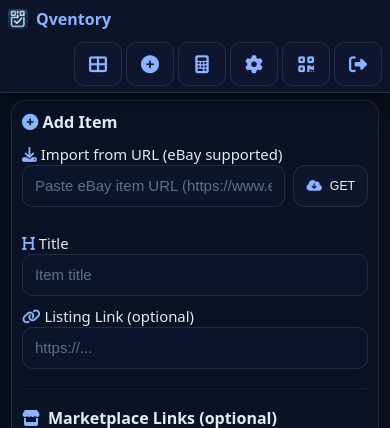
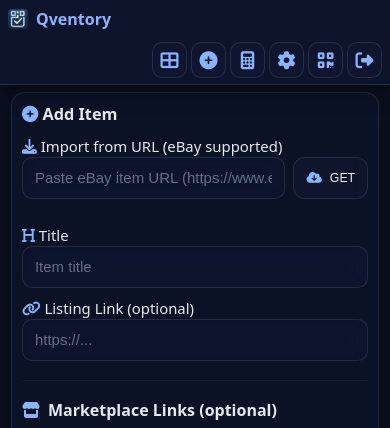
Before and after one commit to noakmilo/qventory, a Flask app: page /item/new in a window 390 px wide. Shown: the top 428 px of the page. Run offline with Flask 3, Linux system fonts and the light colour scheme; the visitor is signed in with stand-in values (Sample User, id 1); data comes from the database, SQL or seed files in the repository; some libraries are stand-ins or nearby versions.

Commit message:
Update style.css

```diff
--- a/qventory/static/style.css
+++ b/qventory/static/style.css
@@ -194,8 +194,8 @@ header nav .btn{
     justify-content: center !important;
     gap: 2px !important;
     padding: 8px 6px !important;
-    min-width: 48px !important;
-    min-height: 44px !important;
+    min-width: 35px !important;
+    min-height: 35px !important;
     font-size: 0 !important;
     border-radius: 10px !important;
   }
```
